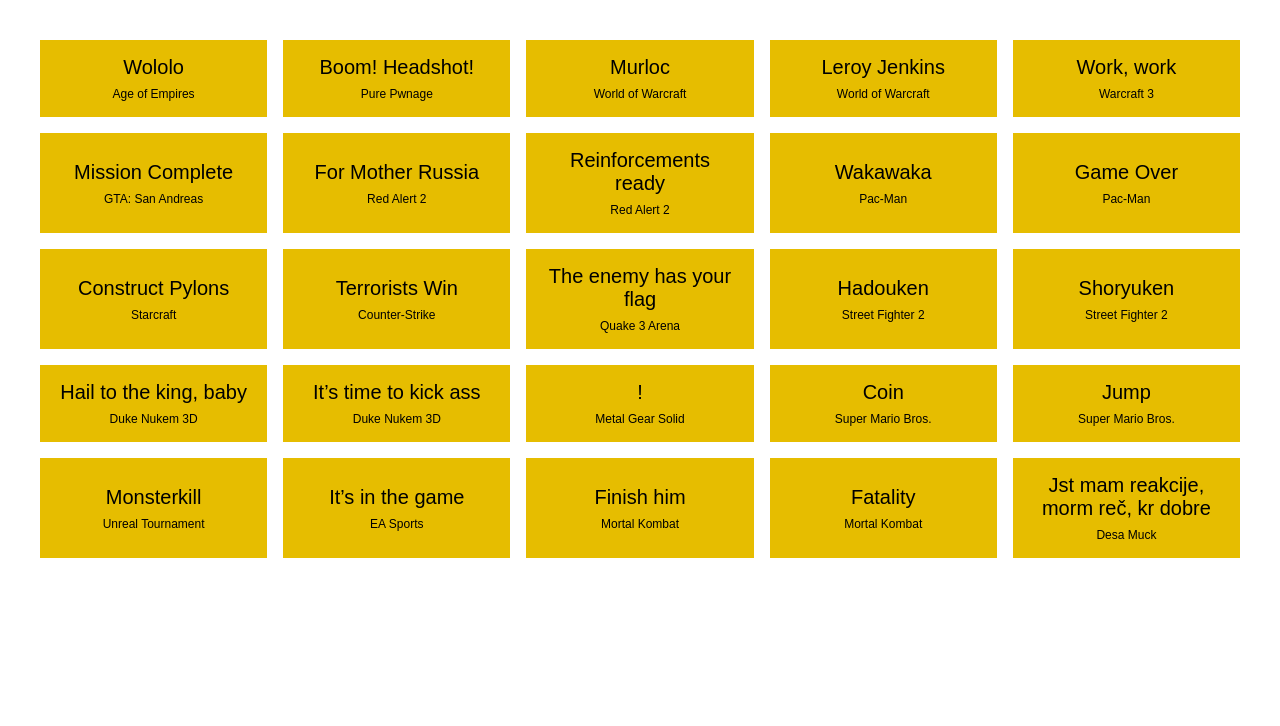
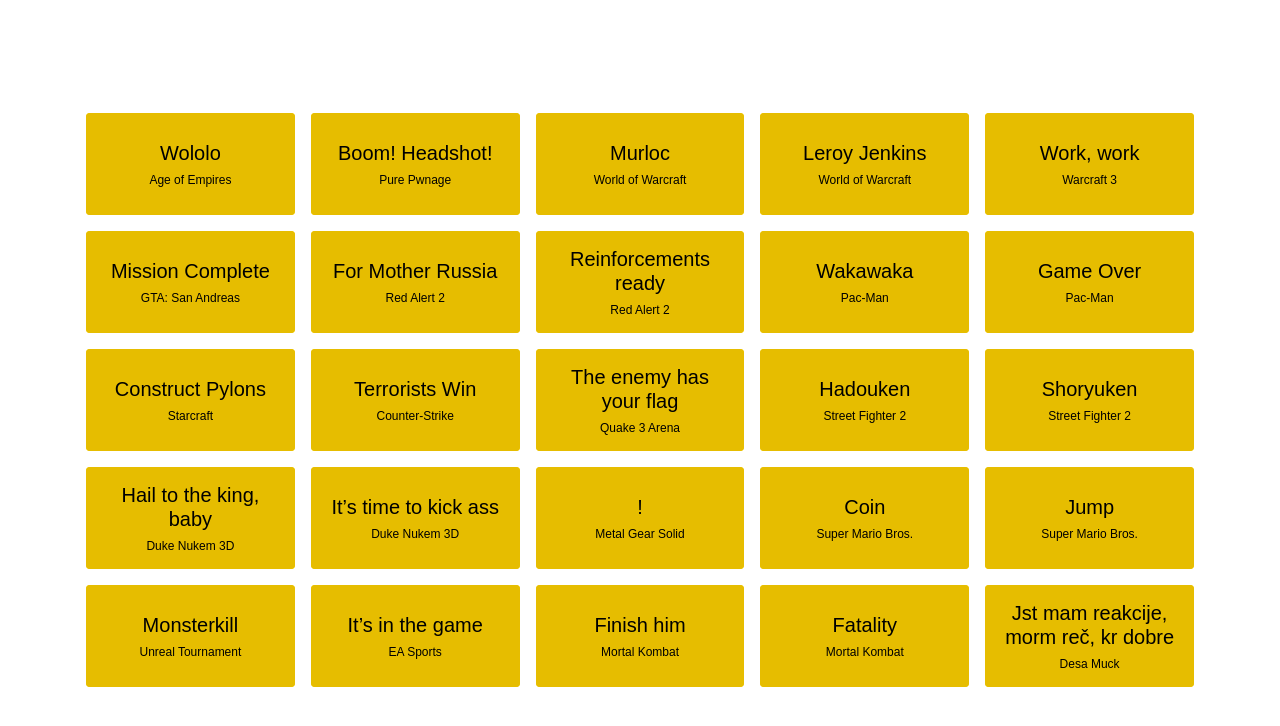
Before and after one commit to mzgajner/claptrap, a SvelteKit app: page / in a window 1280 px wide. Shown: the top 726 px of the page. Built offline with nearby package versions, Linux system fonts and the light colour scheme.

Commit message:
Stylistic fixes

```diff
--- a/src/app.html
+++ b/src/app.html
@@ -6,7 +6,7 @@
     <meta name="viewport" content="width=device-width" />
     %sveltekit.head%
   </head>
-  <body data-sveltekit-preload-data="hover">
+  <body style="margin: 0">
     <div style="display: contents">%sveltekit.body%</div>
   </body>
 </html>
--- a/src/routes/+page.svelte
+++ b/src/routes/+page.svelte
@@ -8,18 +8,56 @@
   <meta name="description" content="Svelte demo app" />
 </svelte:head>
 
-<section>
-  {#each sounds as sound}
-    <SoundButton {...sound} />
-  {/each}
-</section>
+<div class="wrapper">
+  <section>
+    {#each sounds as sound}
+      <SoundButton {...sound} />
+    {/each}
+  </section>
+</div>
 
 <style>
+  .wrapper {
+    display: flex;
+    justify-content: center;
+    min-height: 100vh;
+  }
+
   section {
     display: grid;
-    grid-template-columns: repeat(auto-fill, calc(20% - 0.8rem));
+    grid-template-columns: 1fr 1fr 1fr 1fr 1fr;
+    grid-auto-rows: 1fr;
     grid-gap: 1rem;
     justify-content: space-between;
-    padding: 2rem;
+    padding: 1rem 1rem;
+    box-sizing: border-box;
+    max-width: 1140px;
+    width: 100%
+  }
+
+  @media (min-width: 1140px) {
+    .wrapper {
+      align-items: center;
+    }
+  }
+  @media (max-width: 1139px) {
+    section {
+      grid-template-columns: 1fr 1fr 1fr 1fr;
+    }
+  }
+  @media (max-width: 906px) {
+    section {
+      grid-template-columns: 1fr 1fr 1fr;
+    }
+  }
+  @media (max-width: 690px) {
+    section {
+      grid-template-columns: 1fr 1fr;
+    }
+  }
+  @media (max-width: 480px) {
+    section {
+      grid-template-columns: 1fr;
+    }
   }
 </style>
--- a/src/routes/SoundButton.svelte
+++ b/src/routes/SoundButton.svelte
@@ -50,6 +50,7 @@
     cursor: pointer;
     appearance: none;
     position: relative;
+    border-radius: 0.25rem;
   }
   .button:disabled {
     color: black;
@@ -57,6 +58,10 @@
 
   .title {
     font-size: 1.25rem;
+    line-height: 1.5rem;
+    display: flex;
+    align-items: center;
+    justify-content: center;
     z-index: 2;
     position: relative;
   }
@@ -77,5 +82,6 @@
     left: 0;
     z-index: 1;
     filter: brightness(90%);
+    border-radius: 0.25rem;
   }
 </style>
--- a/src/styles.css
+++ /dev/null
@@ -1,105 +0,0 @@
-:root {
-  --font-body: Arial, -apple-system, BlinkMacSystemFont, 'Segoe UI', Roboto, Oxygen, Ubuntu,
-    Cantarell, 'Open Sans', 'Helvetica Neue', sans-serif;
-  --font-mono: monospace;
-  --color-bg-0: rgb(202, 216, 228);
-  --color-bg-1: hsl(209, 36%, 86%);
-  --color-bg-2: hsl(224, 44%, 95%);
-  --color-theme-1: #ff3e00;
-  --color-theme-2: #4075a6;
-  --color-text: rgba(0, 0, 0, 0.7);
-  --column-width: 42rem;
-  --column-margin-top: 4rem;
-  font-family: var(--font-body);
-  color: var(--color-text);
-}
-
-body {
-  min-height: 100vh;
-  margin: 0;
-  background-attachment: fixed;
-  background-color: var(--color-bg-1);
-  background-size: 100vw 100vh;
-  background-image: radial-gradient(
-      50% 50% at 50% 50%,
-      rgba(255, 255, 255, 0.75) 0%,
-      rgba(255, 255, 255, 0) 100%
-    ),
-    linear-gradient(180deg, var(--color-bg-0) 0%, var(--color-bg-1) 15%, var(--color-bg-2) 50%);
-}
-
-h1,
-h2,
-p {
-  font-weight: 400;
-}
-
-p {
-  line-height: 1.5;
-}
-
-a {
-  color: var(--color-theme-1);
-  text-decoration: none;
-}
-
-a:hover {
-  text-decoration: underline;
-}
-
-h1 {
-  font-size: 2rem;
-  text-align: center;
-}
-
-h2 {
-  font-size: 1rem;
-}
-
-pre {
-  font-size: 16px;
-  font-family: var(--font-mono);
-  background-color: rgba(255, 255, 255, 0.45);
-  border-radius: 3px;
-  box-shadow: 2px 2px 6px rgb(255 255 255 / 25%);
-  padding: 0.5em;
-  overflow-x: auto;
-  color: var(--color-text);
-}
-
-.text-column {
-  display: flex;
-  max-width: 48rem;
-  flex: 0.6;
-  flex-direction: column;
-  justify-content: center;
-  margin: 0 auto;
-}
-
-input,
-button {
-  font-size: inherit;
-  font-family: inherit;
-}
-
-button:focus:not(:focus-visible) {
-  outline: none;
-}
-
-@media (min-width: 720px) {
-  h1 {
-    font-size: 2.4rem;
-  }
-}
-
-.visually-hidden {
-  border: 0;
-  clip: rect(0 0 0 0);
-  height: auto;
-  margin: 0;
-  overflow: hidden;
-  padding: 0;
-  position: absolute;
-  width: 1px;
-  white-space: nowrap;
-}
```
